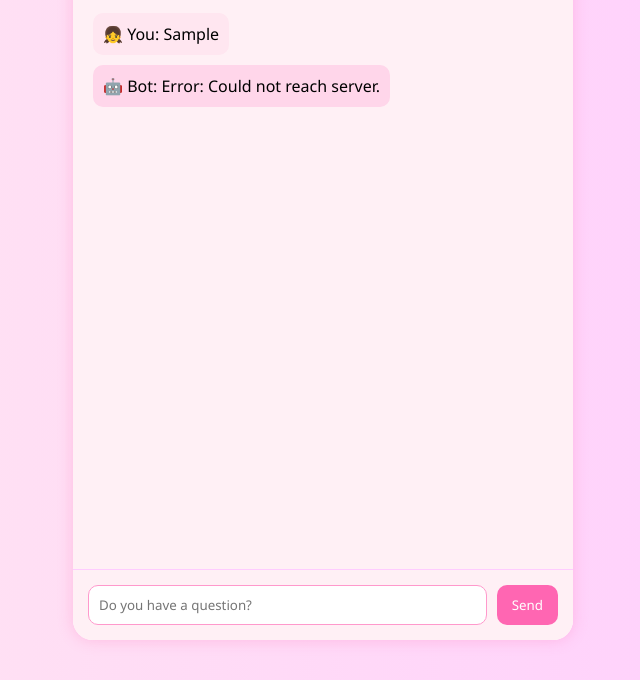
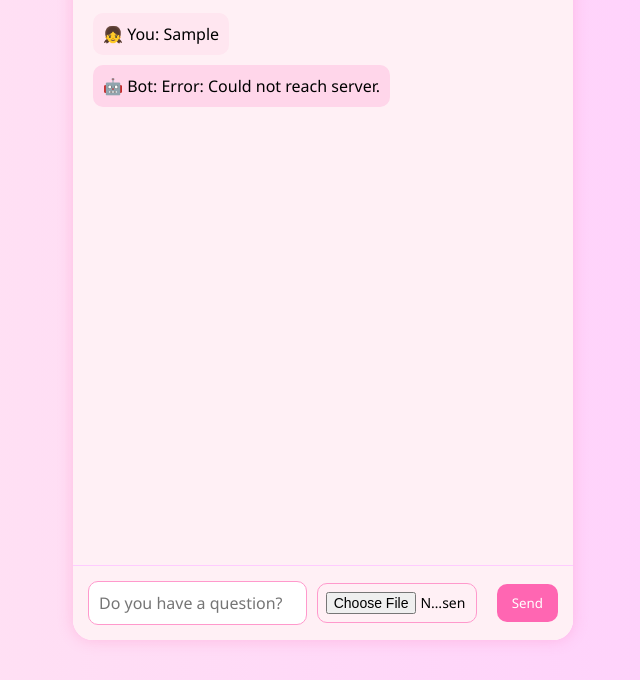
Before and after one commit to Fatima-sk-13/chatbot, a website: page public/index.html in a window 1280 px wide. Both pictures are taken after typing "Sample" into the empty fields and a click on the button "Send". Shown: the part 120-800 px from the top of the page, without its empty margins (317-957 px from the left). Drawn offline with Linux system fonts and the light colour scheme; no server answers.

Commit message:
added image processing and memory storage

```diff
--- a/public/index.html
+++ b/public/index.html
@@ -21,6 +21,7 @@
 
     <div class="input-area">
       <input type="text" class="chat-input" placeholder="Do you have a question?" />
+      <input type="file" id="imageInput" accept="image/*">
       <button class="send-btn">Send</button>
     </div>
   </div>
--- a/public/script.js
+++ b/public/script.js
@@ -1,48 +1,99 @@
 console.log("script.js is connected");
 
-const input = document.querySelector(".chat-input"); // User input box
-const sendButton = document.querySelector(".send-btn"); // Send button
-const chatBox = document.querySelector(".chat-box"); // Chat messages container
-
-// Function to display a message in the chat box
-function addMessage(text, sender = "user") {
-  const message = document.createElement("div"); // Create a new <div> for the message
-  message.classList.add("message"); // Add the "message" class for styling
-  if (sender === "bot") message.classList.add("bot");// If the message is from the bot, add an extra "bot" class
-  message.textContent = sender === "bot" ? `🤖 Bot: ${text}` : `👧 You: ${text}`;// Set the message text with emoji
-  chatBox.appendChild(message);  // Add the message to the chat box
-  chatBox.scrollTop = chatBox.scrollHeight;// Scroll to the bottom to show the latest message
+// Save chat history to localStorage
+function saveChatToLocalStorage(messages) {
+  localStorage.setItem("chatHistory", JSON.stringify(messages));
 }
 
-// Handle click on the send button
-sendButton.addEventListener("click", async () => {
-  const userMessage = input.value.trim(); // Get and trim the user input
-  if (!userMessage) return; // Don't send if input is empty
+// Load chat history from localStorage
+function loadChatFromLocalStorage() {
+  const saved = localStorage.getItem("chatHistory");
+  return saved ? JSON.parse(saved) : [];
+}
 
-  addMessage(userMessage, "user"); // Show user's message in the chat
-  input.value = ""; // Clear the input box
+// DOM elements
+const input = document.querySelector(".chat-input");
+const sendButton = document.querySelector(".send-btn");
+const chatBox = document.querySelector(".chat-box");
+const imageInput = document.getElementById("imageInput");
 
+let base64Image = null; // To hold image in base64 format
+let chatHistory = loadChatFromLocalStorage(); // Load saved chat on start
 
-  try {
-    //  Send the message to the backend (/chat route)
-    const res = await fetch("/chat", {
-      method: "POST", // Use POST to send data
-      headers: { "Content-Type": "application/json" }, // Sending JSON
-      body: JSON.stringify({ message: userMessage }) // Convert message to JSON string
-    });
+// Show previous messages when page loads
+chatHistory.forEach((msg) => {
+  addMessage(msg.content, msg.role);
+});
 
-    const data = await res.json(); // Wait for JSON reply
-    addMessage(data.reply, "bot"); // Show bot's reply in chat
+// Handle image upload and convert to base64
+imageInput.addEventListener("change", () => {
+  const file = imageInput.files[0];
+  const reader = new FileReader();
 
-  } catch (err) {
-    console.error(err); // Show error in console
-    addMessage("Error: Could not reach server.", "bot"); // Show error message in chat
+  reader.onloadend = () => {
+    base64Image = reader.result.split(',')[1]; // Remove base64 header
+    console.log("Image converted to base64");
+  };
+
+  if (file) {
+    reader.readAsDataURL(file);
   }
 });
 
-//  Clear chat button logic
-const deleteChatBtn = document.querySelector(".delete-btn"); // Get the delete button
-// When clicked, clear all messages from the chat box
+// Function to add a message to the chat box
+function addMessage(text, sender = "user") {
+  const message = document.createElement("div");
+  message.classList.add("message");
+  if (sender === "bot") message.classList.add("bot");
+  message.textContent = sender === "bot" ? `🤖 Bot: ${text}` : `👧 You: ${text}`;
+  chatBox.appendChild(message);
+  chatBox.scrollTop = chatBox.scrollHeight;
+}
+
+// Handle send button click
+sendButton.addEventListener("click", async () => {
+  const userMessage = input.value.trim();
+
+  if (!userMessage && !base64Image) return; // Do nothing if both are empty
+
+  // Add user message to UI and history
+  addMessage(userMessage || "[Image only]", "user");
+  chatHistory.push({ role: "user", content: userMessage || "[Image only]" });
+  saveChatToLocalStorage(chatHistory); // Save updated chat to localStorage
+  input.value = ""; // Clear text input
+
+  try {
+    const res = await fetch("/chat", {
+      method: "POST",
+      headers: { "Content-Type": "application/json" },
+      body: JSON.stringify({
+        message: userMessage,
+        image: base64Image,
+        history: chatHistory, // Send full history to server
+      })
+    });
+
+    const data = await res.json();
+
+    // Add bot reply to UI and history
+    addMessage(data.reply, "bot");
+    chatHistory.push({ role: "bot", content: data.reply });
+    saveChatToLocalStorage(chatHistory); // Save again
+
+    // Clear image after use
+    base64Image = null;
+    imageInput.value = "";
+
+  } catch (err) {
+    console.error(err);
+    addMessage("Error: Could not reach server.", "bot");
+  }
+});
+
+// Delete button clears chat box and localStorage
+const deleteChatBtn = document.querySelector(".delete-btn");
 deleteChatBtn.addEventListener("click", () => {
-  chatBox.innerHTML = ""; // Clears everything inside the chatBox
+  chatBox.innerHTML = "";
+  localStorage.removeItem("chatHistory"); // Remove from local storage
+  chatHistory = []; // Reset memory
 });
--- a/public/style.css
+++ b/public/style.css
@@ -68,11 +68,13 @@ body {
 
 .input-area {
   display: flex;
+  align-items: center;
+  gap: 10px;
   padding: 15px;
   background-color: #fff0f5;
   border-top: 1px solid #ffccff;
+  flex-wrap: wrap; /* Already included – good */
 }
-
 .input-area input {
   flex: 1;
   padding: 10px;
@@ -95,3 +97,39 @@ body {
 .input-area button:hover {
   background-color: #e0559e;
 }
+
+
+.chat-input {
+  flex: 1;
+  min-width: 0; /* Prevents overflow */
+  padding: 10px;
+  border: 1px solid #ff99cc;
+  border-radius: 10px;
+  outline: none;
+  font-size: 16px;
+}
+
+#imageInput {
+  flex: 0 1 auto;
+  padding: 8px;
+  border: 1px solid #ff99cc;
+  border-radius: 10px;
+  font-size: 14px;
+  max-width: 160px;
+}
+
+
+.send-btn {
+  background-color: #ff66b2;
+  color: white;
+  border: none;
+  padding: 10px 15px;
+  border-radius: 10px;
+  cursor: pointer;
+  transition: background 0.3s ease;
+  flex-shrink: 0;
+}
+
+.send-btn:hover {
+  background-color: #e0559e;
+}
```
Also changed, not shown: index.js (+39 -22 lines).
